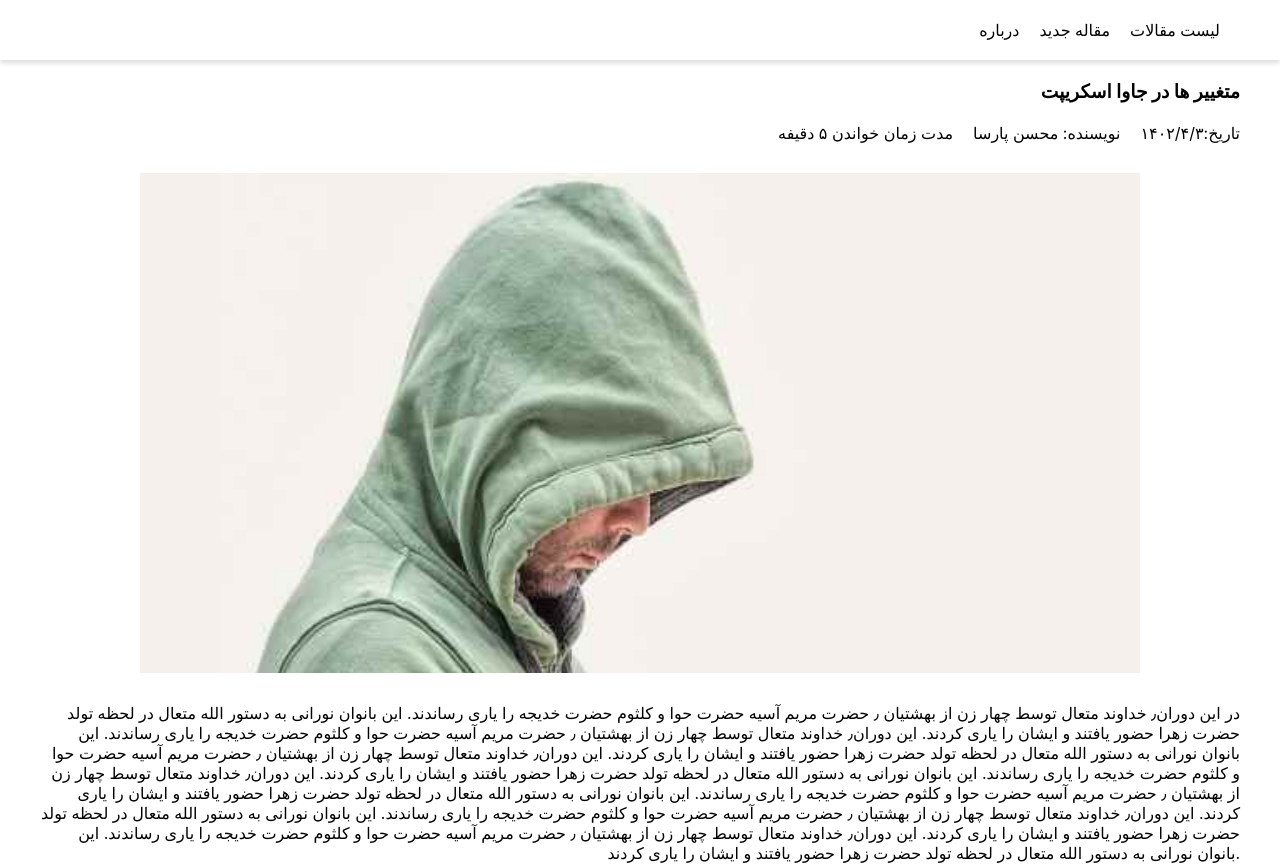
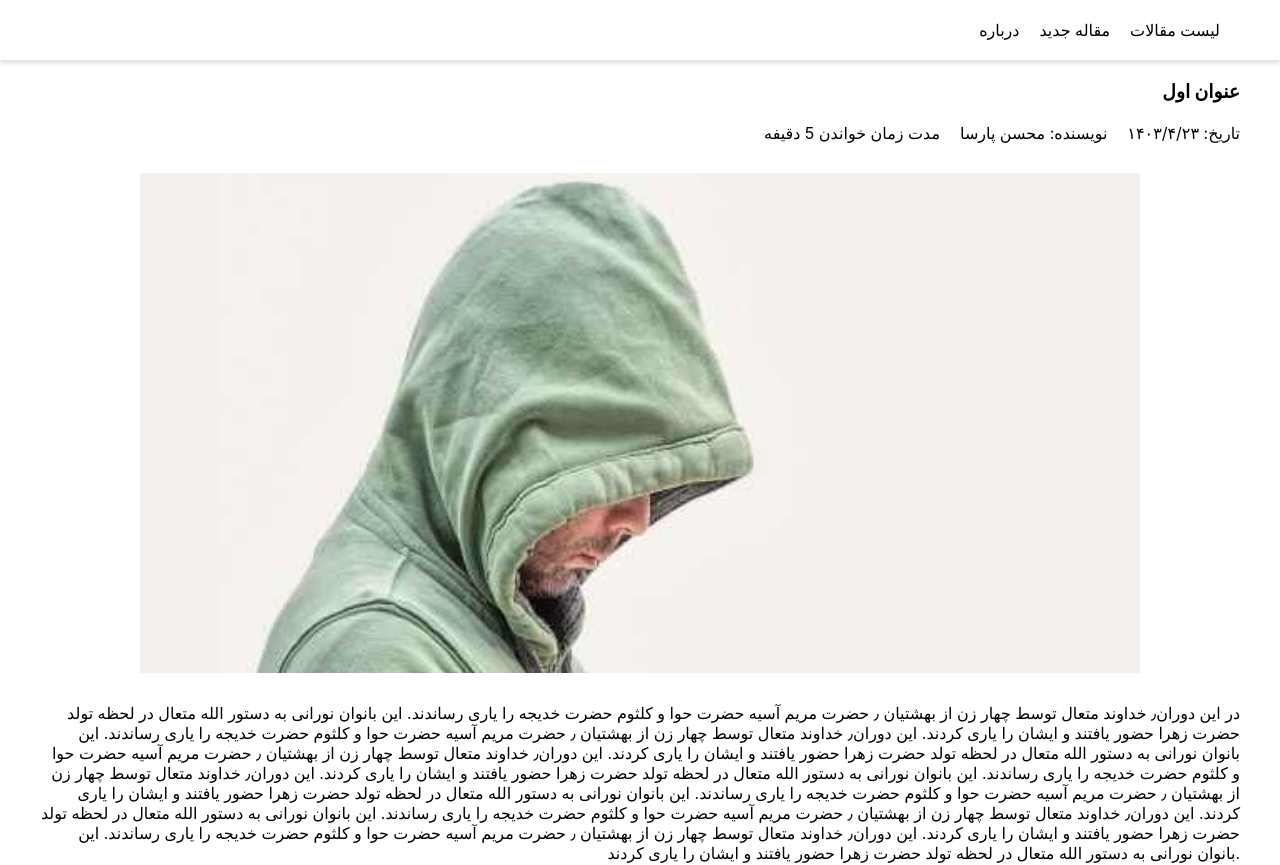
Before and after one commit to Mohsen-Parsa11/first-react-app, a React (Create React App) app: page /article/1 in a window 1280 px wide. Shown: the top 865 px of the page. Built offline with nearby package versions, Linux system fonts and the light colour scheme; no server answers; data requests are answered from the project's data file.

Commit message:
aboutPage completed

```diff
--- a/src/pages/aboutPage/AboutPage.jsx
+++ b/src/pages/aboutPage/AboutPage.jsx
@@ -10,28 +10,26 @@ function Aboutpage () {
 
 
     const params= useParams();
-
-    // const [article, setArticle] =useState([]);
+    const [article, setArticle] = useState([]);
 
     useEffect(() => {
-        axios.get(`http://localhost:8000/articles/${params}`).then((result) => {
-            // setArticle(result.data);
-            console.log(result.data);
+        axios.get(`http://localhost:8000/articles/${params.id}`).then((result) => {
+            setArticle(result.data);
         }).catch((error) => {
             console.log(error)
         })
-    })
+    },[])
 
     return (
         <div>
             <Navbar />
             <div className="container">
                 <div className={styled.aboutWrapper}>
-                    <h3>متغییر ها در جاوا اسکریپت</h3>
+                    <h3>{article.title}</h3>
                     <div className={styled.aboutInfo}>
-                        <span>تاریخ:۱۴۰۲/۴/۳</span>
-                        <span>نویسنده: محسن پارسا</span>
-                        <span>مدت زمان خواندن ۵ دقیفه</span>
+                        <span>تاریخ: { article.date}</span>
+                        <span>نویسنده: { article.author}</span>
+                        <span>مدت زمان خواندن { article.readingTime} دقیفه</span>
                     </div>
                     <img src={image} alt="article" />
                     <p>در این دوران٫ خداوند متعال توسط چهار زن از بهشتیان ٫ حضرت مریم  آسیه  حضرت حوا  و کلثوم  حضرت خدیجه را یاری رساندند. این بانوان نورانی به دستور الله متعال در لحظه تولد حضرت زهرا  حضور یافتند و ایشان را یاری کردند. این دوران٫ خداوند متعال توسط چهار زن از بهشتیان ٫ حضرت مریم  آسیه  حضرت حوا  و کلثوم  حضرت خدیجه را یاری رساندند. این بانوان نورانی به دستور الله متعال در لحظه تولد حضرت زهرا  حضور یافتند و ایشان را یاری کردند. این دوران٫ خداوند متعال توسط چهار زن از بهشتیان ٫ حضرت مریم  آسیه  حضرت حوا  و کلثوم  حضرت خدیجه را یاری رساندند. این بانوان نورانی به دستور الله متعال در لحظه تولد حضرت زهرا  حضور یافتند و ایشان را یاری کردند. این دوران٫ خداوند متعال توسط چهار زن از بهشتیان ٫ حضرت مریم  آسیه  حضرت حوا  و کلثوم  حضرت خدیجه را یاری رساندند. این بانوان نورانی به دستور الله متعال در لحظه تولد حضرت زهرا  حضور یافتند و ایشان را یاری کردند. این دوران٫ خداوند متعال توسط چهار زن از بهشتیان ٫ حضرت مریم  آسیه  حضرت حوا  و کلثوم  حضرت خدیجه را یاری رساندند. این بانوان نورانی به دستور الله متعال در لحظه تولد حضرت زهرا  حضور یافتند و ایشان را یاری کردند. این دوران٫ خداوند متعال توسط چهار زن از بهشتیان ٫ حضرت مریم  آسیه  حضرت حوا  و کلثوم  حضرت خدیجه را یاری رساندند. این بانوان نورانی به دستور الله متعال در لحظه تولد حضرت زهرا  حضور یافتند و ایشان را یاری کردند.</p>
```
